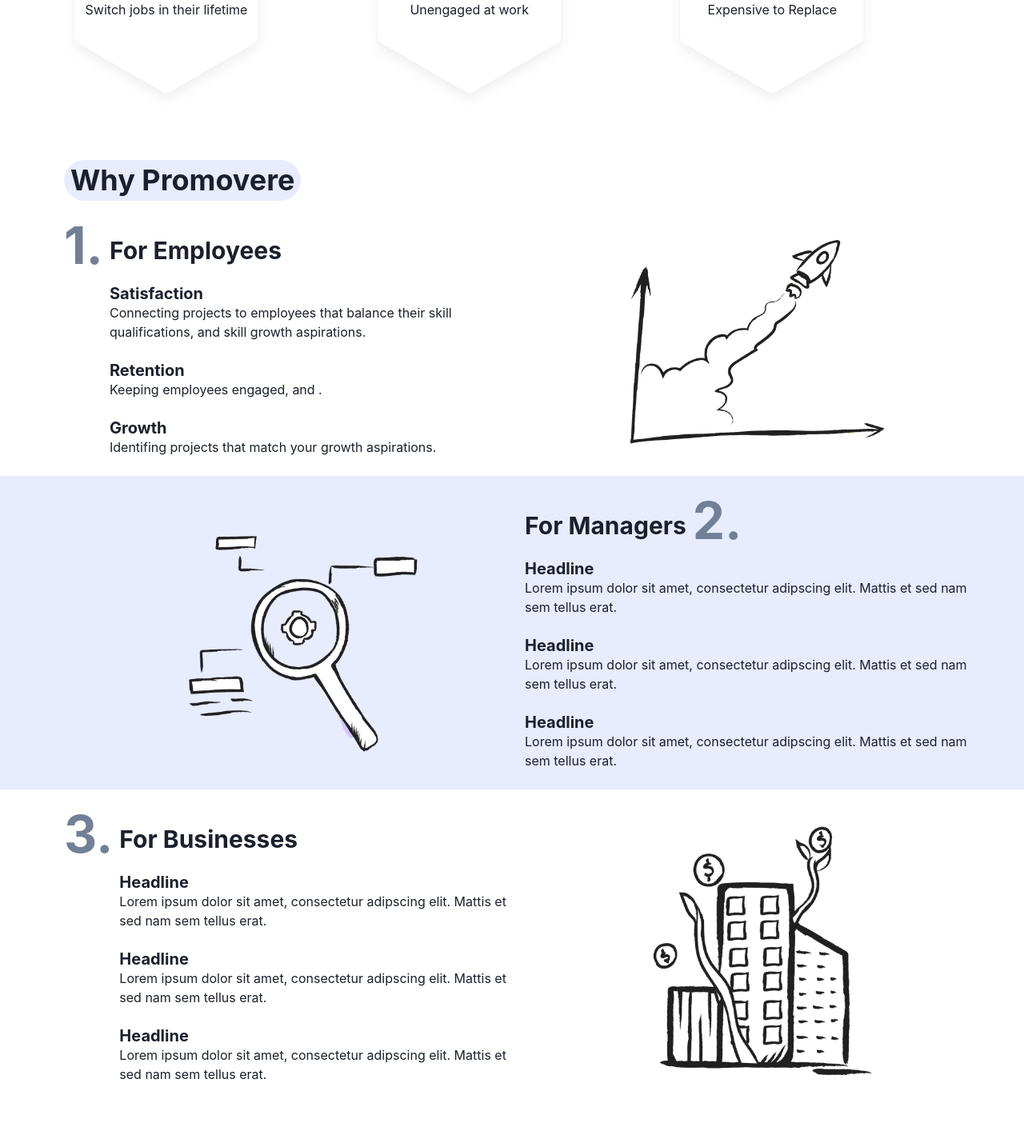
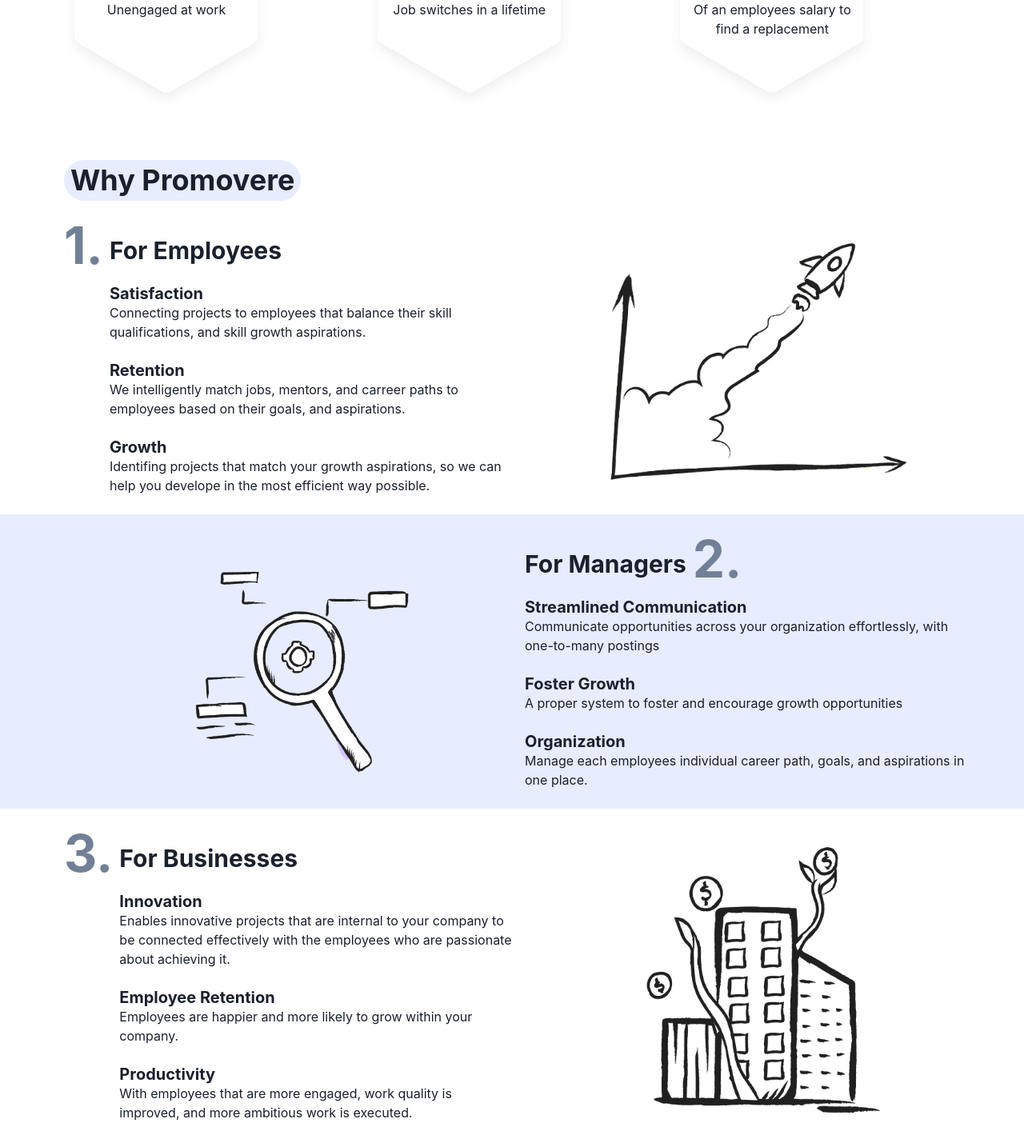
Before and after one commit to Erik-Koning/promovere-landing, a Next.js app: page / in a window 1280 px wide. Shown: the part 1330-2749 px from the top of the page at 80% size. Built offline with nearby package versions, Linux system fonts and the light colour scheme.

Commit message:
Text Done on main page

```diff
--- a/src/components/Booking.tsx
+++ b/src/components/Booking.tsx
@@ -67,7 +67,7 @@
 					<Heading mb={{ base: 0, md: 4 }} as='h2' textAlign={{ base: 'center', md: 'start' }}>
 						Book a Demo
 					</Heading>
-					<Text textAlign={{ base: 'center', md: 'start' }}>Let's Set Up A Consultation!</Text>
+					<Text textAlign={{ base: 'center', md: 'start' }}>Looking forward to connecting!</Text>
 				</Box>
 				<Grid as='form' templateColumns='1fr 1fr' gap={4} onSubmit={sendEmail}>
 					<Input
--- a/src/components/Facts.tsx
+++ b/src/components/Facts.tsx
@@ -68,8 +68,8 @@
 		<Grid mb={16}>
 			<Wrapper bg='brand'>
 				<Grid pt={16} pb={6} gap={2}>
-					<Heading>The Facts</Heading>
-					<Text>Our achievement in the journey depicted in numbers</Text>
+					<Heading>The Facts of Employees at Work</Heading>
+					<Text>our mission is to improve these values.</Text>
 				</Grid>
 			</Wrapper>
 			<Grid templateColumns='1fr 1fr' templateRows='1fr 1fr'>
@@ -84,9 +84,9 @@
 						alignContent='center'
 						mx='auto'
 					>
-						<FactItem numerator={52} statSymbol='%' text='Switch jobs in their lifetime' />
-						<FactItem numerator={15} statSymbol='x' text='Unengaged at work' />
-						<FactItem numerator={1} denominator={2} text='Expensive to Replace' isFraction />
+						<FactItem numerator={52} statSymbol='%' text='Unengaged at work' />
+						<FactItem numerator={15} statSymbol='x' text='Job switches in a lifetime' />
+						<FactItem numerator={1} denominator={2} text='Of an employees salary to find a replacement' isFraction />
 					</Grid>
 				</Wrapper>
 			</Grid>
--- a/src/components/Hero.tsx
+++ b/src/components/Hero.tsx
@@ -26,7 +26,7 @@
 					Leading the new<br /> generation of agile<br /> <TextAnimation />
 				</Heading>
 				<Text>
-					Promovere is a digital marketplace for businesses that increases employee engagement, rentention and
+					Promovere is a digital marketplace for businesses that increases employee engagement, retention and
 					growth
 				</Text>
 				<Link to='booking' smooth={true}>
--- a/src/components/Platform.tsx
+++ b/src/components/Platform.tsx
@@ -36,9 +36,9 @@
 					<br /> Driven Design
 				</Heading>
 				<Text gridColumn={{ base: '1 / 3', sm: '2 / 3' }} gridRow='3/4'>
-					Lorem ipsum dolor sit amet, consectetur adipiscing elit. Condimentum diam orci pretium a pharetra,
-					feugiat cursus. Dictumst risus, sem egestas odio cras adipiscing vulputate. Nisi, risus in suscipit non.
-					Non commodo volutpat, pharetra, vel.
+				Increase employee engagement, retention and growth with 3 key features.
+				Primarily an internal job marketplace powered by machine learning to match
+				highly relevant jobs with employees, career pathing, and mentorship matching.
 				</Text>
 			</Grid>
 		</Wrapper>
--- a/src/components/Reasons.tsx
+++ b/src/components/Reasons.tsx
@@ -13,11 +13,11 @@
 			},
 			{
 				title: 'Retention',
-				subText: 'Keeping employees engaged, and .',
+				subText: 'We intelligently match jobs, mentors, and carreer paths to employees based on their goals, and aspirations.',
 			},
 			{
 				title: 'Growth',
-				subText: 'Identifing projects that match your growth aspirations.',
+				subText: 'Identifing projects that match your growth aspirations, so we can help you develope in the most efficient way possible.',
 			},
 		],
 		img: {
@@ -29,16 +29,16 @@
 		title: 'For Managers',
 		reasons: [
 			{
-				title: 'Headline',
-				subText: 'Lorem ipsum dolor sit amet, consectetur adipscing elit. Mattis et sed nam sem tellus erat.',
+				title: 'Streamlined Communication',
+				subText: 'Communicate opportunities across your organization effortlessly, with one-to-many postings',
 			},
 			{
-				title: 'Headline',
-				subText: 'Lorem ipsum dolor sit amet, consectetur adipscing elit. Mattis et sed nam sem tellus erat.',
+				title: 'Foster Growth',
+				subText: 'A proper system to foster and encourage growth opportunities',
 			},
 			{
-				title: 'Headline',
-				subText: 'Lorem ipsum dolor sit amet, consectetur adipscing elit. Mattis et sed nam sem tellus erat.',
+				title: 'Organization',
+				subText: 'Manage each employees individual career path, goals, and aspirations in one place.',
 			},
 		],
 		img: {
@@ -50,16 +50,16 @@
 		title: 'For Businesses',
 		reasons: [
 			{
-				title: 'Headline',
-				subText: 'Lorem ipsum dolor sit amet, consectetur adipscing elit. Mattis et sed nam sem tellus erat.',
+				title: 'Innovation',
+				subText: 'Enables innovative projects that are internal to your company to be connected effectively with the employees who are passionate about achieving it.',
 			},
 			{
-				title: 'Headline',
-				subText: 'Lorem ipsum dolor sit amet, consectetur adipscing elit. Mattis et sed nam sem tellus erat.',
+				title: 'Employee Retention',
+				subText: 'Employees are happier and more likely to grow within your company.',
 			},
 			{
-				title: 'Headline',
-				subText: 'Lorem ipsum dolor sit amet, consectetur adipscing elit. Mattis et sed nam sem tellus erat.',
+				title: 'Productivity',
+				subText: 'With employees that are more engaged, work quality is improved, and more ambitious work is executed.',
 			},
 		],
 		img: {
--- a/src/components/Solution.tsx
+++ b/src/components/Solution.tsx
@@ -31,9 +31,8 @@
 				>
 					<Box position='absolute' top='0' left='0'>
 						<Heading mb={2}>Ever-Improving</Heading>
-						<Text fontSize='sm'>Machine Learning Algorithm</Text>
-						<Text fontSize='sm'>Improvement cycle based on feedback</Text>
-						<Text fontSize='sm'>Giving employees a voice</Text>
+						<Text fontSize='sm'>ML algoritm provides relevant matches, and adapts with each  </Text>
+						<Text fontSize='sm'>new data point to give all stack holders in the company a voice.</Text>
 					</Box>
 
 					<Text fontWeight='bold' gridRow='1 / 2' gridColumn='1 / -1' justifySelf='center'>
```
Also changed, not shown: 1 other file (tests, documents, lock files or other folders).
